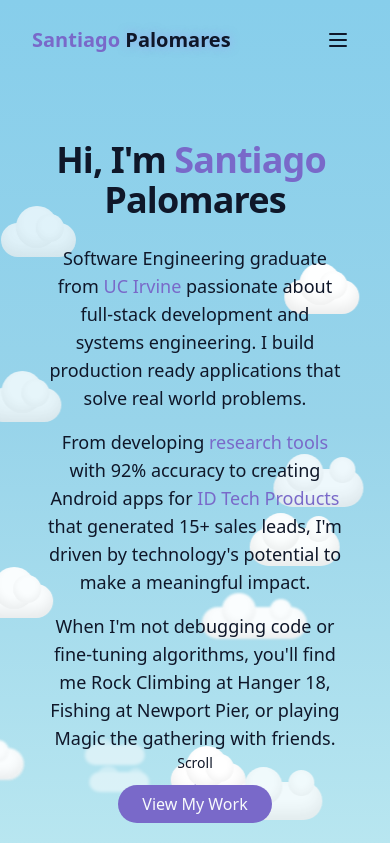
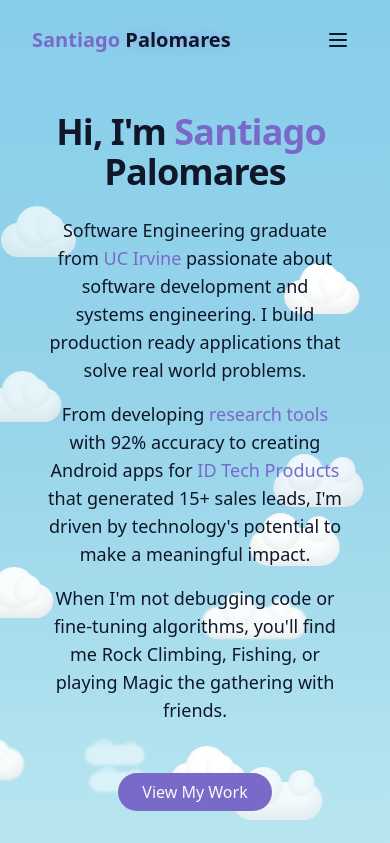
Before and after one commit to santiagopalomares/personal-portfolio, a React (Vite) app: page / in a window 390 px wide. Shown: the top 843 px of the page. Built offline with nearby package versions, Linux system fonts and the light colour scheme.

Commit message:
nit: intro paragraph and padding on scroll indicator/button

```diff
--- a/src/components/HeroSection.jsx
+++ b/src/components/HeroSection.jsx
@@ -4,7 +4,7 @@ export const HeroSection = () => {
   return (
     <section
       id="hero"
-      className="relative min-h-screen flex flex-col items-center justify-center px-4 pt-28 md:pt-32"
+      className="relative min-h-screen flex flex-col items-center justify-center px-4 pt-28 md:pt-32 pb-24"
     >
       <div className="container max-w-4xl mx-auto text-center z-10">
         <div className="space-y-6">
@@ -23,7 +23,7 @@ export const HeroSection = () => {
           {/* Desktop version - full content */}
           <div className="hidden md:block text-lg md:text-xl text-muted-foreground max-w-4xl mx-auto opacity-0 animate-fade-in-delay-3">
             <p className="mb-4">
-              Hello, I'm Santiago Palomares, a Software Engineering graduate of{" "}
+              Hello, I'm Santiago Palomares, a recent Software Engineering graduate of{" "}
               <a
                 href="https://www.ics.uci.edu/"
                 target="_blank"
@@ -32,10 +32,10 @@ export const HeroSection = () => {
               >
                 UC Irvine
               </a>{" "}
-              and a passionate Software Engineer fascinated by full-stack
-              development, and robotics systems. Growing up in the Santa Ana
+              and a passionate Software Engineer fascinated by algorithms,
+              and robotics systems. Growing up in the Santa Ana
               area, I learned that persistence and innovation can turn any
-              technical challenge into an opportunity – values that have driven
+              technical challenge into an opportunity, values that have driven
               my journey in technology.
             </p>
 
@@ -72,7 +72,7 @@ export const HeroSection = () => {
               >
                 EdgeLake
               </a>{" "}
-              in distributed databases and collaborated with{" "}
+              a distributed database. I also collaborated with{" "}
               <a
                 href="https://idtechproducts.com/educating-through-innovation-id-techs-capstone-journey-with-students-at-uci/"
                 target="_blank"
@@ -88,7 +88,7 @@ export const HeroSection = () => {
             <p className="mb-4">
               What excites me most about software engineering is the ability to
               create meaningful solutions that bridge complex technical
-              challenges with real-world impact. Whether I'm developing{" "}
+              challenges with real world impact. Whether I'm developing{" "}
               <a
                 href="https://github.com/santiagopalomares/CellScope"
                 target="_blank"
@@ -107,8 +107,8 @@ export const HeroSection = () => {
             <p>
               Beyond coding, I'm deeply committed to community and collaboration
               through Google Developer Student Club, and Peterworks Drones. When
-              I'm not debugging code or fine-tuning algorithms, you'll find me
-              Rock Climbing at Hanger 18, Fishing at Newport Pier, or playing
+              I'm not debugging code or fine tuning algorithms, you'll find me
+              Rock Climbing, Fishing, or playing
               Magic the gathering with friends.
             </p>
           </div>
@@ -125,7 +125,7 @@ export const HeroSection = () => {
               >
                 UC Irvine
               </a>{" "}
-              passionate about full-stack development and systems engineering. I
+              passionate about software development and systems engineering. I
               build production ready applications that solve real world
               problems.
             </p>
@@ -155,12 +155,12 @@ export const HeroSection = () => {
 
             <p>
               When I'm not debugging code or fine-tuning algorithms, you'll find
-              me Rock Climbing at Hanger 18, Fishing at Newport Pier, or playing
+              me Rock Climbing, Fishing, or playing
               Magic the gathering with friends.
             </p>
           </div>
 
-          <div className="pt-4 opacity-0 animate-fade-in-delay-4">
+          <div className="pt-8 mb-8 md:mb-10 opacity-0 animate-fade-in-delay-4">
             <a href="#projects" className="cosmic-button">
               View My Work
             </a>
```
